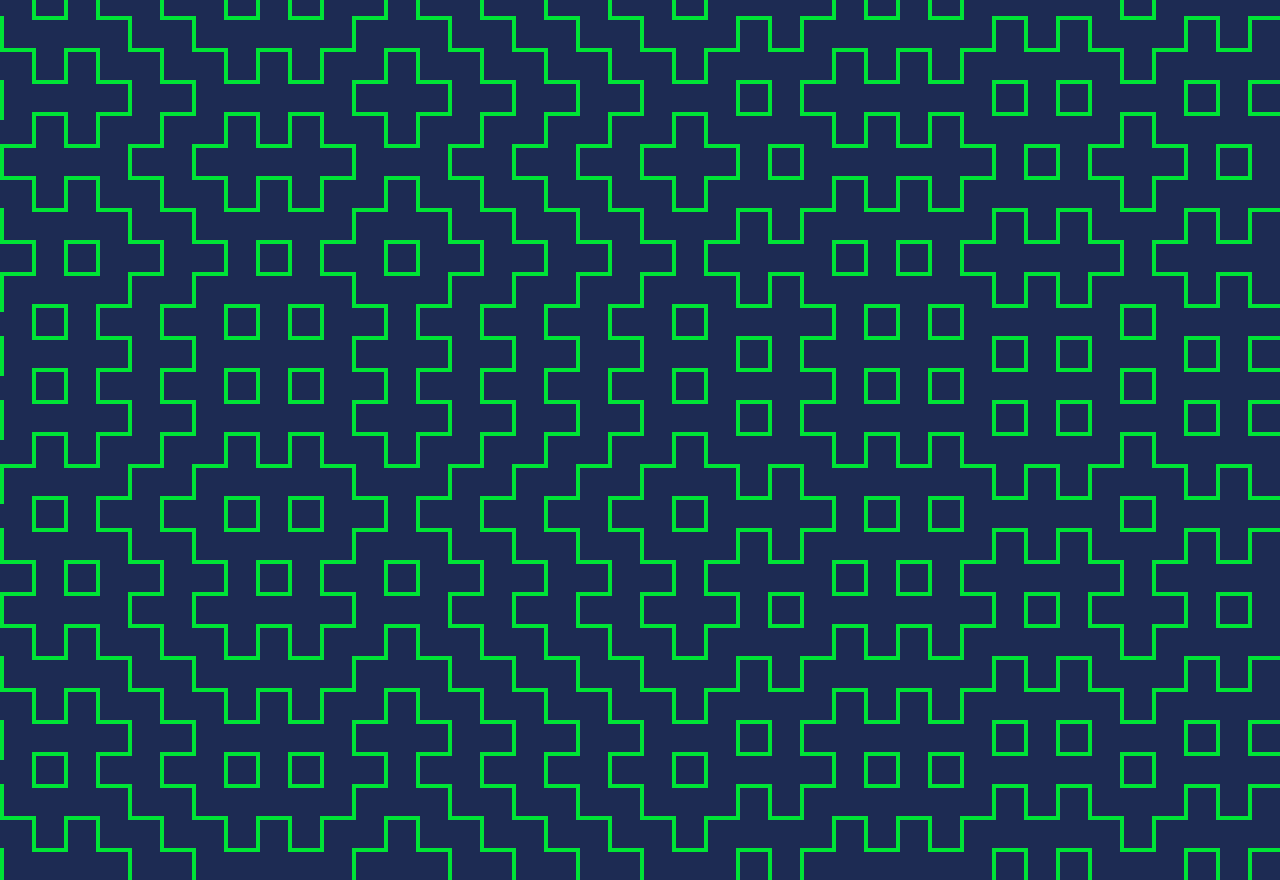
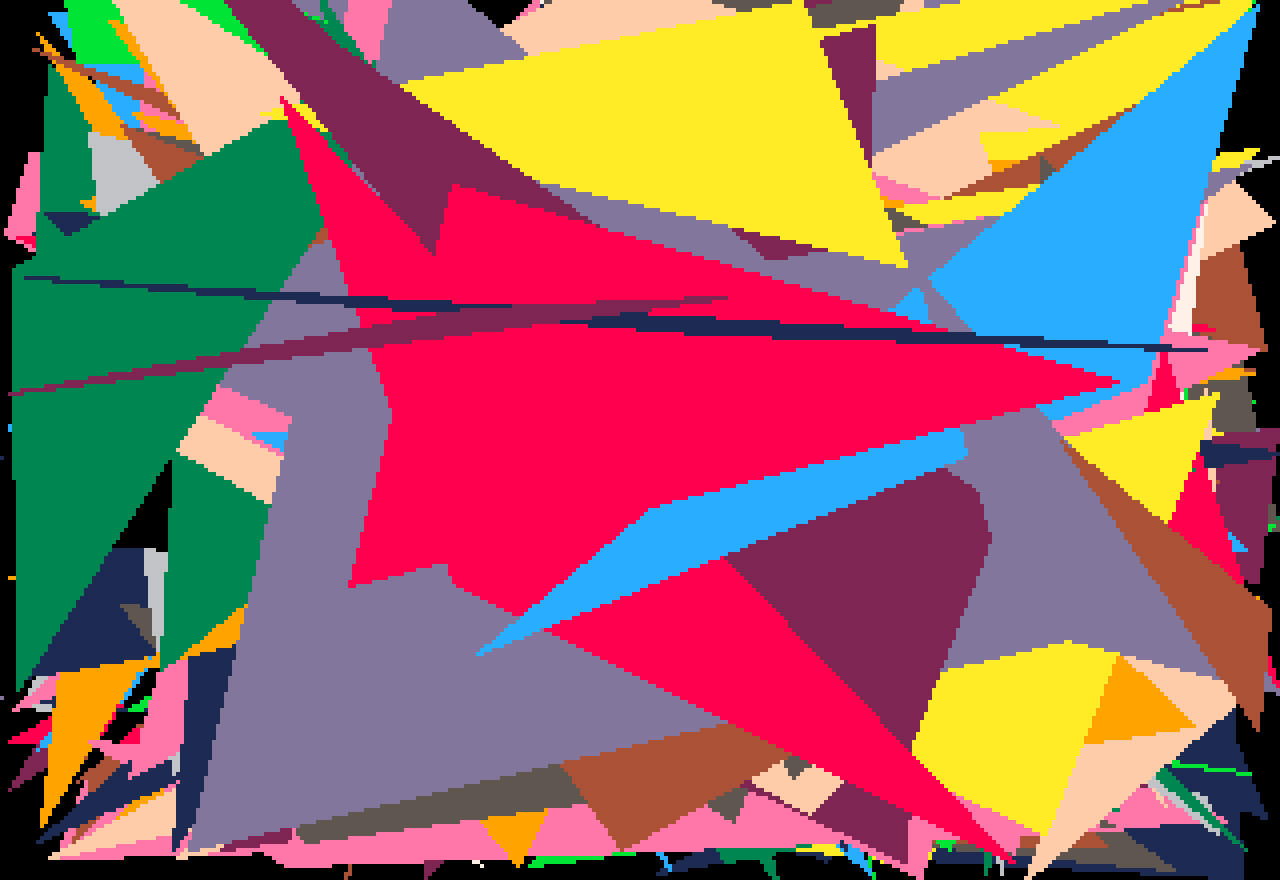
Before and after one commit to jonrandy/canvas-screen, a website: page index.html in a window 1280 px wide. Drawn offline with Linux system fonts and the light colour scheme.

Commit message:
Added first cut of fillPoly + demo
Also changed how `rnd` works

```diff
--- a/canvas-screen.js
+++ b/canvas-screen.js
@@ -1,3 +1,4 @@
 export * from './js/main.js'
 export * from './js/line.js'
+export * from './js/poly.js'
 export * from './js/colour.js'
--- a/index.html
+++ b/index.html
@@ -27,6 +27,6 @@
 		}
 	}
 </script>
-<script type="module" src="test4.js"></script>
+<script type="module" src="test5.js"></script>
 </body>
 </html>
--- /dev/null
+++ b/js/poly.js
@@ -0,0 +1,15 @@
+import { line, linePoints } from "./line.js"
+import { pset, refresh, defaultScreen } from "./main.js"
+
+export function fillPoly(points, c, { screen = defaultScreen, useIndexedPalette = undefined, forceNoRefresh = false } = {}) {
+	const edgePixels = []
+	points.forEach((p, i) => edgePixels.push(...linePoints(...p, ...points[(i + 1) % points.length])))
+	const linePixels = edgePixels.reduce((lines, [x, y]) => ( (lines[y] = lines[y] || []).push(x), lines), {})
+
+	Object.entries(linePixels).forEach(([y, xs]) => {
+		line(Math.min(...xs), y, Math.max(...xs), y, c, {screen, useIndexedPalette, forceNoRefresh: true})
+	})
+
+	screen.autoRefresh && !forceNoRefresh && refresh(screen)
+
+}
--- a/js/random.js
+++ b/js/random.js
@@ -20,9 +20,9 @@ export function randomizer(seed = +(new Date())) {
 
 }
 
-export let rnd = randomizer()
+export let rnd = makeRnd()
 
-export const randomize = (seed=undefined) => rnd = randomizer(seed)
+export const randomize = (seed=undefined) => rnd = makeRnd(seed)
 
 function makeMash() {
 	let n = 0xefc8249d
@@ -42,3 +42,8 @@ function makeMash() {
 	}
 	return mash
 }
+
+function makeRnd(seed=undefined) {
+	const rand = randomizer(seed)
+	return val => val === undefined ? rand() : (rand()*(val+1))|0
+}
--- /dev/null
+++ b/test5.js
@@ -0,0 +1,49 @@
+import * as s from 'canvas-screen'
+import {randomize, rnd} from 'random'
+import runWithFrameRate from './js/fps.js'
+
+
+const wd = 320, ht = 240
+
+s.open({
+	width: wd,
+	height: ht,
+	background: 0,
+	zoom: 4,
+	autoRefresh: false,
+	indexedPalette: true,
+	palette: s.PALETTES.pico8
+})
+
+let p = 0, q=0, stitchSize = 8
+let col = 7
+
+let offset
+
+let keydown = false
+window.onkeydown = () => keydown = true
+
+
+
+randomize(rnd()*1000)
+
+
+
+;(async ()=>{
+
+	runWithFrameRate(12000)(()=>{
+
+		const myPoints = [
+			[rnd(wd), rnd(ht)],
+			[rnd(wd), rnd(ht)],
+			[rnd(wd), rnd(ht)]
+		]
+
+		s.fillPoly(myPoints, rnd(15))
+		s.refresh()
+
+		return keydown
+
+	})
+
+})()
```
Also changed, not shown: js/line.js (line endings or trailing spaces).
